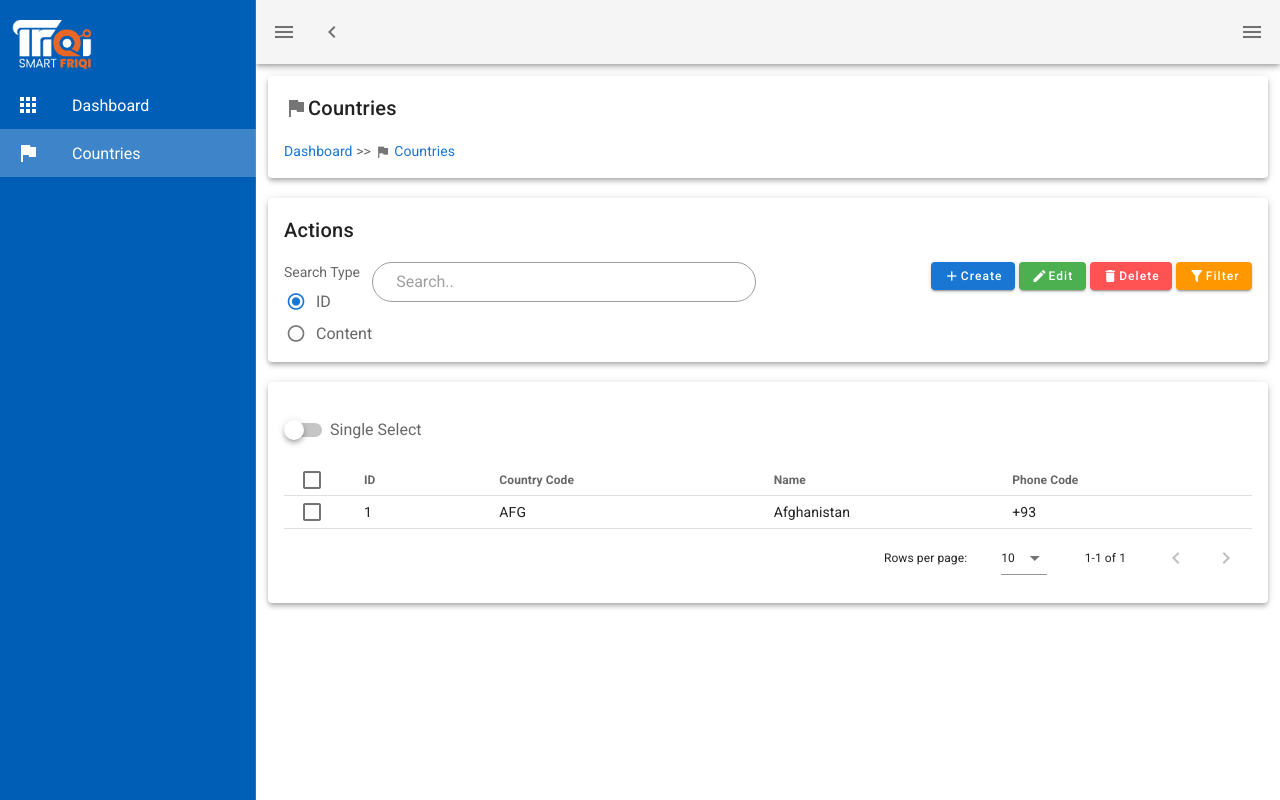
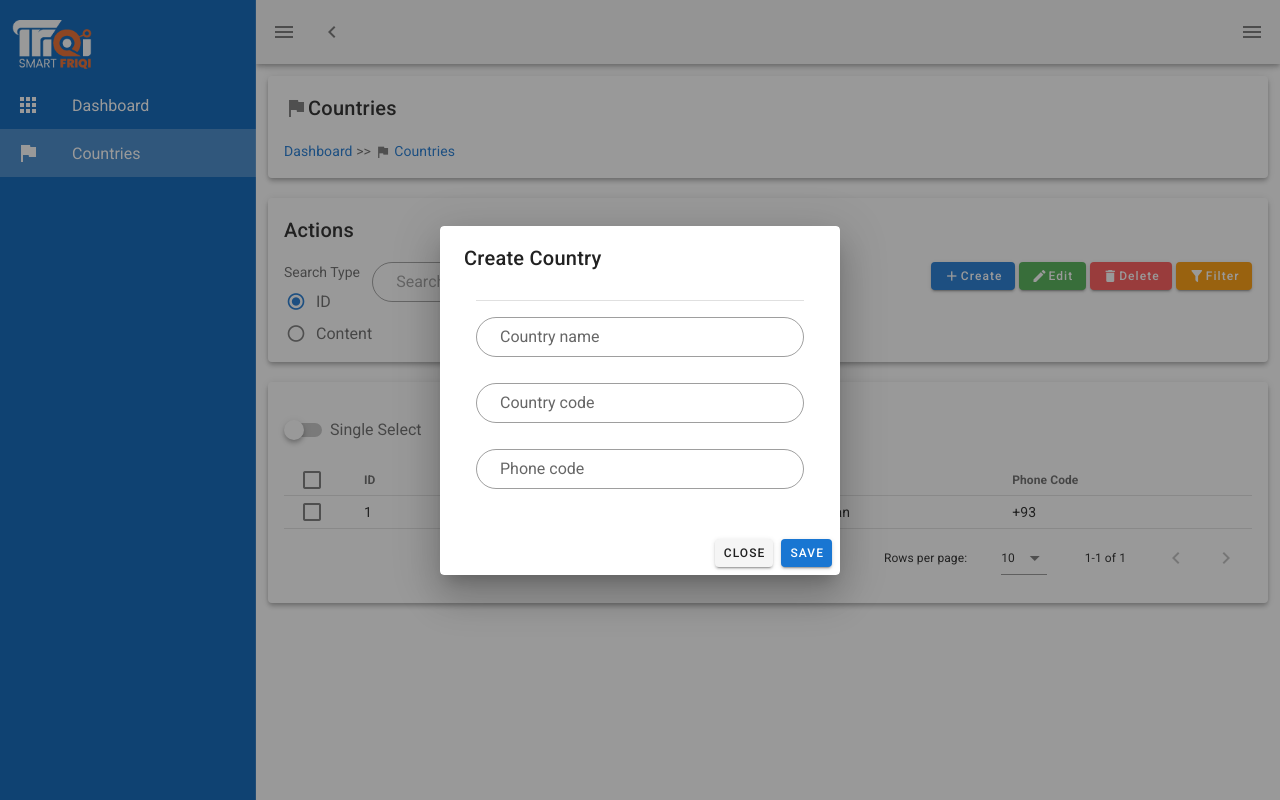
Before and after one commit to ashraf-frotan/landingpage-mis-frontend, a Nuxt app: page /countries in a window 1280 px wide. Built offline with nearby package versions, Linux system fonts and the light colour scheme.

Commit message:
add model added

```diff
--- a/pages/countries.vue
+++ b/pages/countries.vue
@@ -21,6 +21,54 @@
         </v-card-text>
       </v-card>
     </v-col>
+    <v-dialog v-model="add_dialog" max-width="400">
+      <v-card>
+        <v-card-title>Create Country</v-card-title>
+        <v-form @submit.prevent="saveCountry" ref="add_form">
+          <v-card-text class="px-9">
+            <v-divider></v-divider>
+            <v-text-field
+              label="Country name"
+              placeholder="Enter country name here .."
+              :rules="nameRules"
+              dense
+              rounded
+              outlined
+              required
+              class="mt-4"
+              v-model="form_data.name"
+            >
+            </v-text-field>
+            <v-text-field
+              label="Country code"
+              placeholder="Enter country code here .."
+              dense
+              rounded
+              outlined
+              required
+              v-model="form_data.code"
+              :rules="nameRules"
+            >
+            </v-text-field>
+            <v-text-field
+              label="Phone code"
+              placeholder="Enter phone code here .."
+              dense
+              rounded
+              outlined
+              required
+              v-model="form_data.phonecode"
+              :rules="nameRules"
+            >
+            </v-text-field>
+          </v-card-text>
+          <v-card-actions class="d-flex justify-end">
+            <v-btn small @click="add_dialog = false">Close</v-btn>
+            <v-btn color="primary" small type="submit">Save</v-btn>
+          </v-card-actions>
+        </v-form>
+      </v-card>
+    </v-dialog>
   </v-row>
 </template>
 <script>
@@ -34,6 +82,7 @@ export default {
   },
   data() {
     return {
+      add_dialog: true,
       title_info: { title: "Countries", icon: "mdi-flag", url: "countries" },
       selected: [],
       singleSelect: false,
@@ -46,10 +95,24 @@ export default {
         { text: "Name", value: "name" },
         { text: "Phone Code", value: "phonecode" },
       ],
+      form_data: {
+        name: "",
+        code: "",
+        phonecode: "",
+      },
+      nameRules: [
+        (v) => !!v || "This field is required",
+        (v) =>
+          (v && v.length > 3) || "This field must be at least 3 characters",
+      ],
     };
   },
   methods: {
     getCountries() {},
+    saveCountry() {
+      this.add_dialog = false;
+      this.$refs.add_form.reset();
+    },
   },
   created() {
     console.log("created");
```
